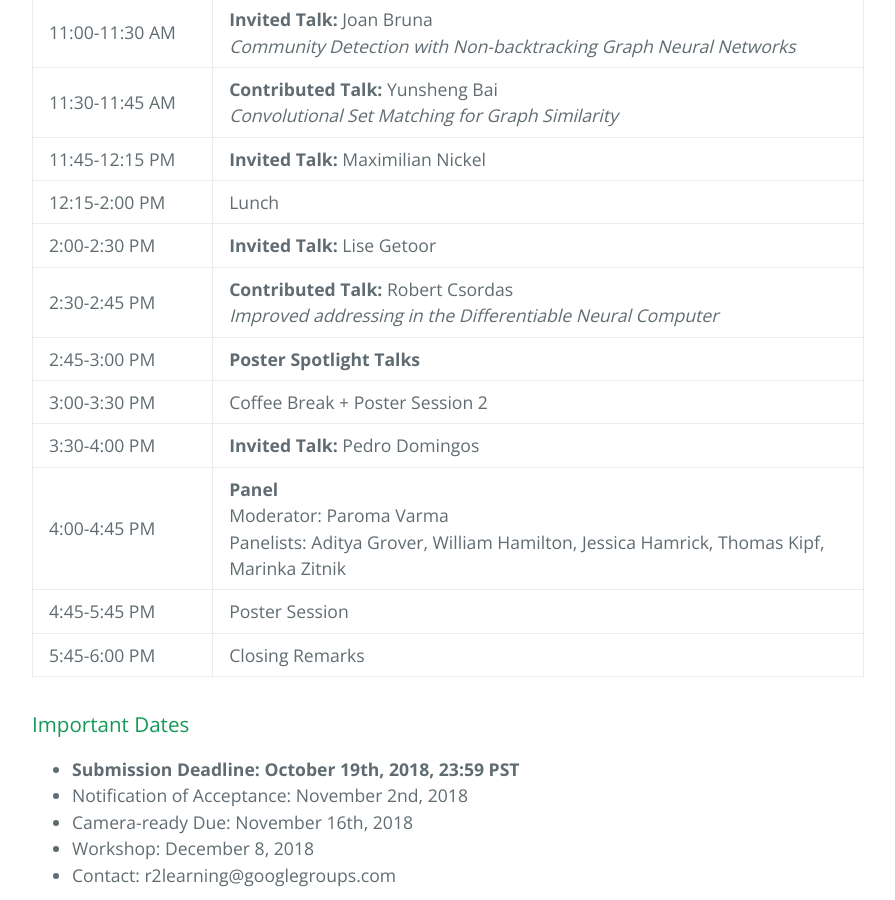
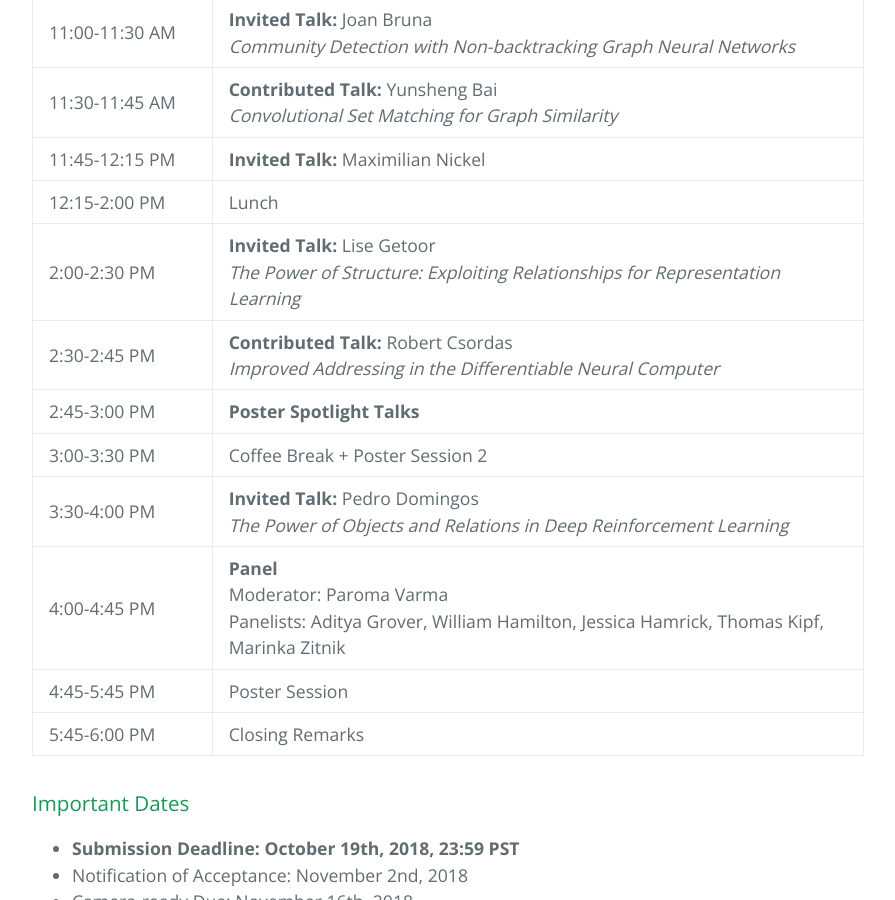
Before and after one commit to r2learning/r2learning.github.io, a Jekyll site: the page built from index.md, in a window 1280 px wide and 900 px high, scrolled down 2151 px. Shown: the whole window, without its empty margins (192-1087 px from the left). Built offline with Jekyll 4.4.1, drawn with Linux system fonts in a browser that asks for light colours.

Commit message:
talk title

```diff
--- a/docs/index.html
+++ b/docs/index.html
@@ -127,11 +127,11 @@
     </tr>
     <tr>
       <td>2:00-2:30 PM</td>
-      <td><strong>Invited Talk:</strong> Lise Getoor</td>
+      <td><strong>Invited Talk:</strong> Lise Getoor <br /> <em>The Power of Structure: Exploiting Relationships for Representation Learning</em></td>
     </tr>
     <tr>
       <td>2:30-2:45 PM</td>
-      <td><strong>Contributed Talk:</strong> Robert Csordas <br /> <em>Improved addressing in the Differentiable Neural Computer</em></td>
+      <td><strong>Contributed Talk:</strong> Robert Csordas <br /> <em>Improved Addressing in the Differentiable Neural Computer</em></td>
     </tr>
     <tr>
       <td>2:45-3:00 PM</td>
@@ -143,7 +143,7 @@
     </tr>
     <tr>
       <td>3:30-4:00 PM</td>
-      <td><strong>Invited Talk:</strong>  Pedro Domingos</td>
+      <td><strong>Invited Talk:</strong>  Pedro Domingos <br /> <em>The Power of Objects and Relations in Deep Reinforcement Learning</em></td>
     </tr>
     <tr>
       <td>4:00-4:45 PM</td>
--- a/index.md
+++ b/index.md
@@ -47,11 +47,11 @@ This workshop aims to bring together researchers from both academia and industry
 |11:30-11:45 AM| **Contributed Talk:** Yunsheng Bai <br/> *Convolutional Set Matching for Graph Similarity*|
 |11:45-12:15 PM| **Invited Talk:**  Maximilian Nickel   |
 |12:15-2:00 PM | Lunch |
-|2:00-2:30 PM  | **Invited Talk:** Lise Getoor|
-|2:30-2:45 PM  | **Contributed Talk:** Robert Csordas <br/> *Improved addressing in the Differentiable Neural Computer*|
+|2:00-2:30 PM  | **Invited Talk:** Lise Getoor <br/> *The Power of Structure: Exploiting Relationships for Representation Learning* |
+|2:30-2:45 PM  | **Contributed Talk:** Robert Csordas <br/> *Improved Addressing in the Differentiable Neural Computer*|
 |2:45-3:00 PM  | **Poster Spotlight Talks**|
 |3:00-3:30 PM  | Coffee Break + Poster Session 2|
-|3:30-4:00 PM  | **Invited Talk:**  Pedro Domingos|
+|3:30-4:00 PM  | **Invited Talk:**  Pedro Domingos <br/> *The Power of Objects and Relations in Deep Reinforcement Learning*|
 |4:00-4:45 PM  | **Panel** <br/> Moderator: Paroma Varma <br/> Panelists: Aditya Grover, William Hamilton, Jessica Hamrick, Thomas Kipf, Marinka Zitnik|
 |4:45-5:45 PM  |  Poster Session|
 |5:45-6:00 PM  | Closing Remarks|
```
